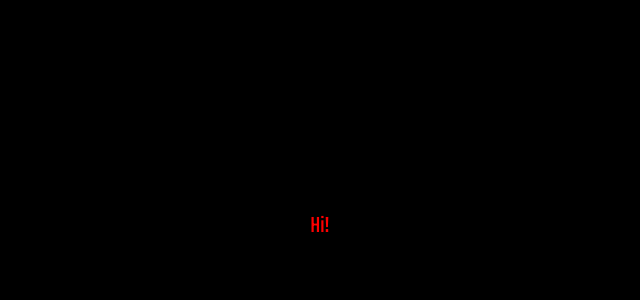
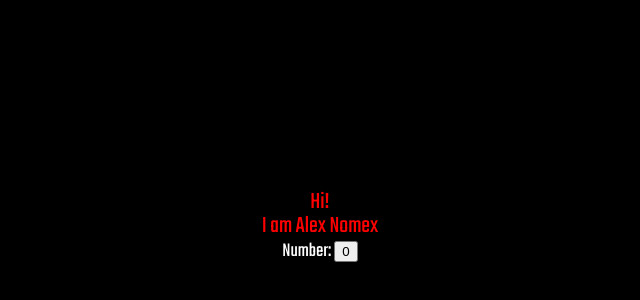
Before and after one commit to Nomex2008/My-React-App-Studing, a React (Vite) app: page / in a window 1280 px wide. Shown: the part 174-474 px from the top of the page, without its empty margins (320-960 px from the left). Built offline with nearby package versions, Linux system fonts and the light colour scheme.

Commit message:
Commit 2

```diff
--- a/src/App.tsx
+++ b/src/App.tsx
@@ -1,9 +1,21 @@
+import { useState } from 'react'
 import styles from './app.module.css'
 
+const NAME = [
+  'Alex',
+  'Nomex',
+]
+
 function App() {
+  let [count, setCount] = useState(0)
+
   return (
     <section className={styles.app}>
       <p>Hi!</p>
+      <div>
+      I am {NAME.map(name => (<span key={name}>{name} </span>))}
+      </div>
+      <span className={styles.span}>Number:  </span><button onClick={() => setCount((count) => count + 1)}>{count}</button>
     </section>
   )
 }
--- a/src/app.module.css
+++ b/src/app.module.css
@@ -1,3 +1,9 @@
+.span {
+    color: #fff;
+    font-size: 20px;
+}
+
 .app {
     color: red;
+    text-align: center;
 }
```
